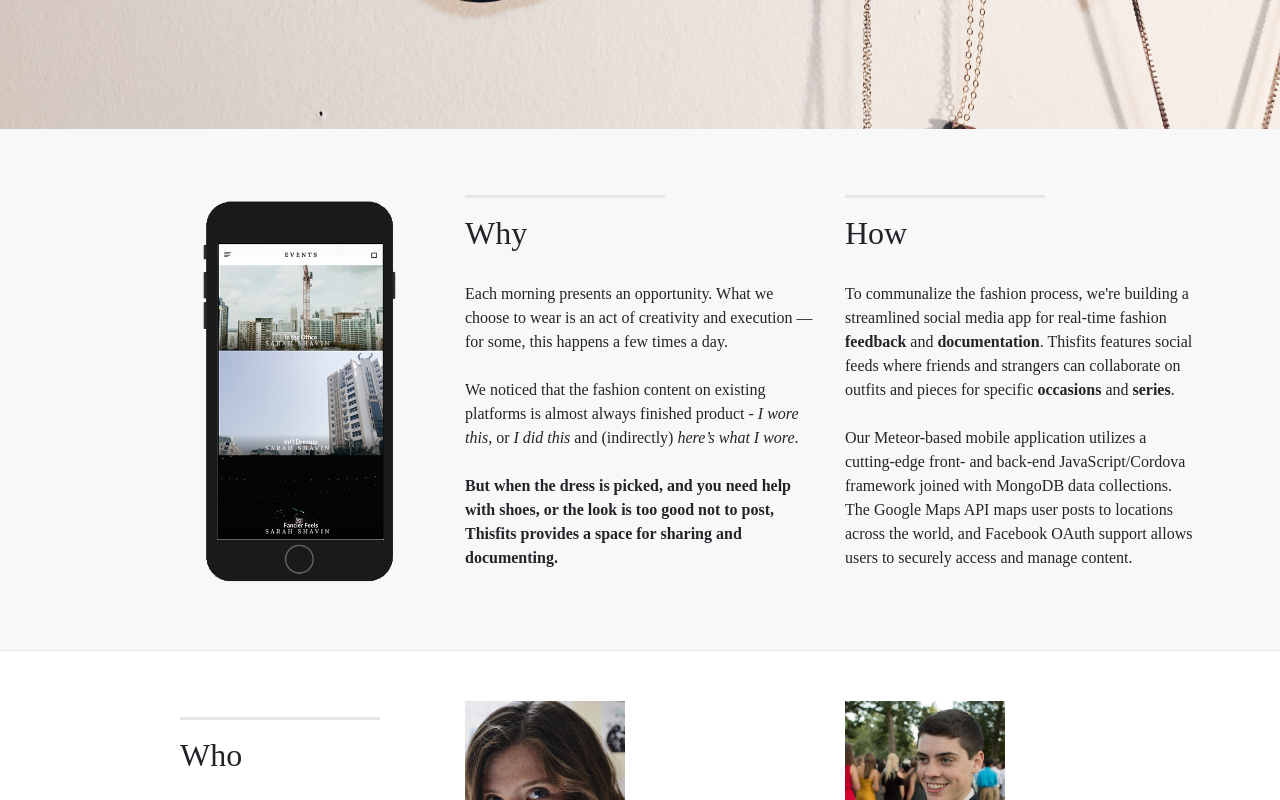
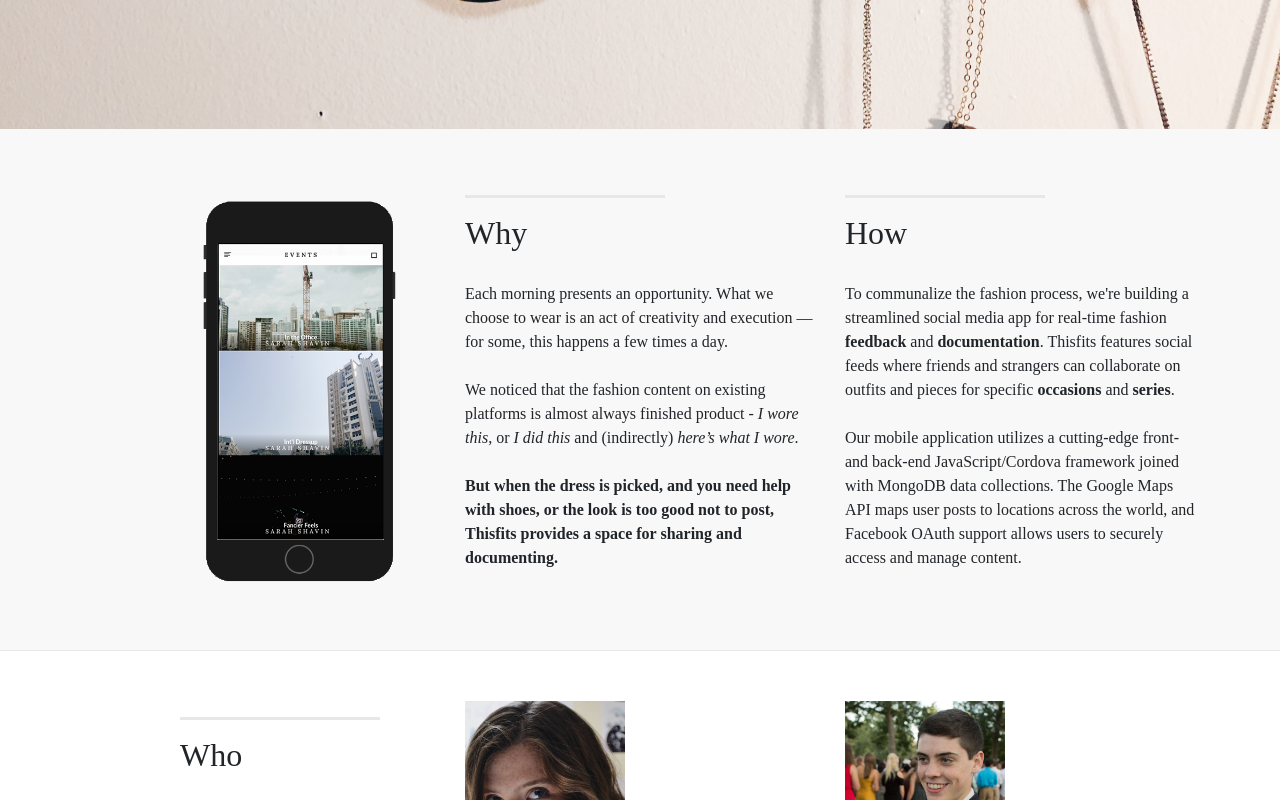
Before and after one commit to sarahshavin/sarahshavin.github.io, a website: page index.html in a window 1280 px wide. Shown: the part 643-1443 px from the top of the page. Drawn offline with Linux system fonts and the light colour scheme; a script that the page names is missing.

Commit message:
removed meteor-based

```diff
--- a/index.html
+++ b/index.html
@@ -126,7 +126,7 @@
               To communalize the fashion process, we're building a streamlined social media app for real-time fashion <b>feedback</b>
               and <b>documentation</b>. Thisfits features social feeds where friends and strangers can collaborate on outfits and pieces for specific <b>occasions</b> and <b>series</b>.
               <br></br>
-              Our Meteor-based mobile application utilizes a cutting-edge front- and back-end JavaScript/Cordova framework joined with MongoDB data collections. The Google Maps API maps user posts to locations across the world, and Facebook OAuth support allows users to securely access and manage content.
+              Our mobile application utilizes a cutting-edge front- and back-end JavaScript/Cordova framework joined with MongoDB data collections. The Google Maps API maps user posts to locations across the world, and Facebook OAuth support allows users to securely access and manage content.
             </p>
           </div>
         </div>
```
